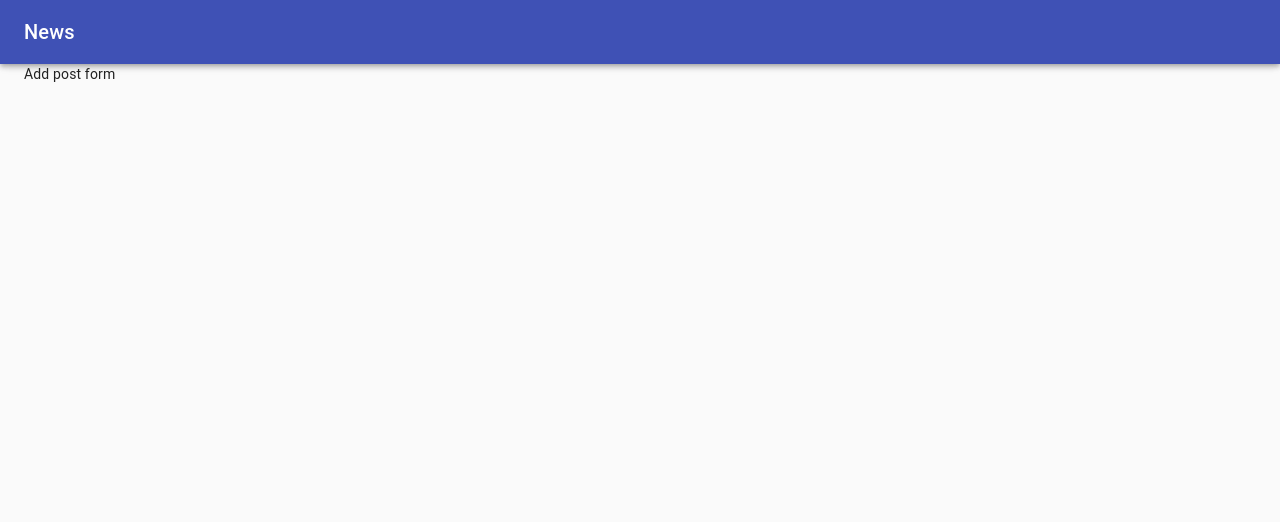
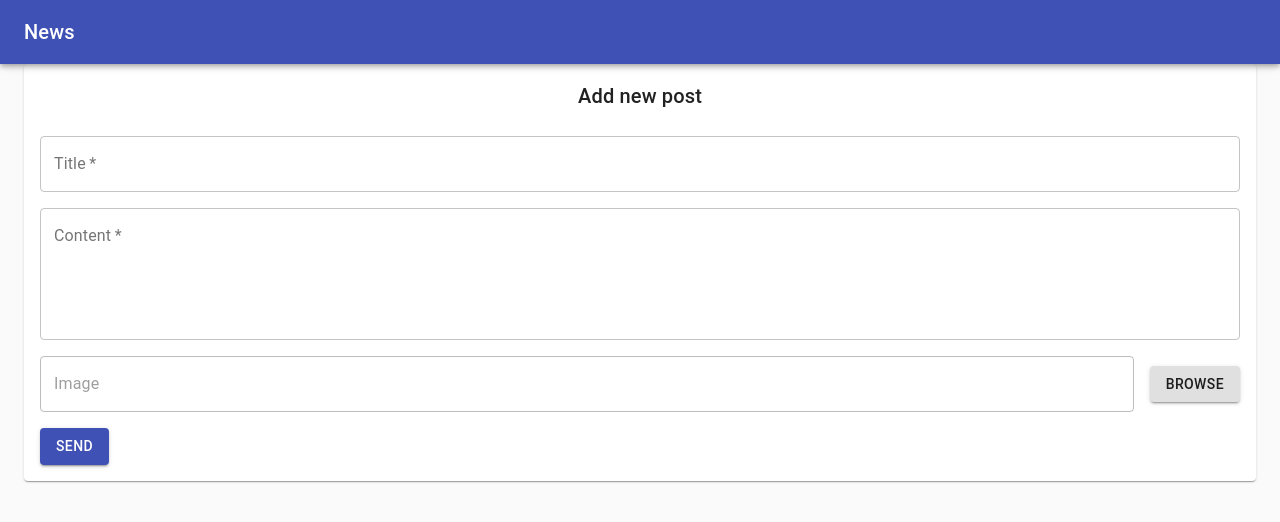
Before and after one commit to iisakjanova/js_group_10_exam_10_irina_isakzhanova, a React (Create React App) app in the folder frontend/: page /add in a window 1280 px wide. Shown: the top 522 px of the page. Built offline with nearby package versions, Linux system fonts and the light colour scheme.

Commit message:
Implemented adding new post (frontend)

```diff
--- /dev/null
+++ b/frontend/src/components/UI/FileInput/FileInput.js
@@ -0,0 +1,59 @@
+import React, {useRef, useState} from 'react';
+import {Grid, Button, TextField, makeStyles} from "@material-ui/core";
+
+const useStyles = makeStyles({
+    input: {
+        display: 'none',
+    },
+});
+
+const FileInput = ({onChange, name, label}) => {
+    const classes = useStyles();
+
+    const inputRef = useRef();
+
+    const [filename, setFilename] = useState('');
+
+    const handleFileChange = e => {
+        if (e.target.files[0]) {
+            setFilename(e.target.files[0].name);
+        } else {
+            setFilename('');
+        }
+
+        onChange(e);
+    };
+
+    const activateInput = () => {
+        inputRef.current.click();
+    };
+
+    return (
+        <>
+            <input
+                type="file"
+                name={name}
+                className={classes.input}
+                onChange={handleFileChange}
+                ref={inputRef}
+            />
+            <Grid container direction="row" spacing={2} alignItems="center">
+                <Grid item xs>
+                    <TextField
+                        disabled
+                        variant="outlined"
+                        fullWidth
+                        label={label}
+                        value={filename}
+                        onClick={activateInput}
+                    />
+                </Grid>
+                <Grid item>
+                    <Button variant="contained" onClick={activateInput}>Browse</Button>
+                </Grid>
+            </Grid>
+        </>
+    );
+};
+
+export default FileInput;
--- a/frontend/src/containers/AddPost/AddPost.js
+++ b/frontend/src/containers/AddPost/AddPost.js
@@ -1,10 +1,121 @@
-import React from 'react';
+import React, {useState} from 'react';
+import {Grid, makeStyles, Paper, Typography, TextField, Button} from "@material-ui/core";
+import {useDispatch} from "react-redux";
 
+import FileInput from "../../components/UI/FileInput/FileInput";
+import {addPost} from "../../store/actions/postsActions";
+
+const useStyles = makeStyles(theme => ({
+    root: {
+        padding: theme.spacing(2),
+    },
+    title: {
+        textAlign: "center",
+        marginBottom: theme.spacing(3),
+    },
+}));
+
+const initialState = {
+    title: '',
+    content: '',
+    image: null,
+};
 const AddPost = () => {
+    const classes = useStyles();
+    const dispatch = useDispatch();
+
+    const [post, setPost] = useState(initialState);
+    const [fileInputKey, setFileInputKey] = useState(null);
+
+    const handleInputChange = e => {
+        const {name, value} = e.target;
+
+        setPost(prev => ({
+            ...prev,
+            [name]: value,
+        }));
+    };
+
+    const handleFileChange = e => {
+        const name = e.target.name;
+        const file = e.target.files[0];
+
+        setPost(prev => ({
+            ...prev,
+            [name]: file,
+        }));
+    };
+
+    const handleFormSubmit = async e => {
+        e.preventDefault();
+        const formData = new FormData();
+
+        Object.keys(post).forEach(key => {
+            formData.append(key, post[key]);
+        });
+
+        try {
+            await dispatch(addPost(formData));
+            setPost(initialState);
+            setFileInputKey(Math.random());
+        } catch (e) {
+            console.log(e.message);
+        }
+
+        // dispatch(getMessages(lastDatetime));
+    };
+
     return (
-        <div>
-            Add post form
-        </div>
+        <Grid item>
+            <Paper className={classes.root}>
+                <Typography variant="h6" className={classes.title}>Add new post</Typography>
+                <form onSubmit={handleFormSubmit}>
+                    <Grid container direction="column" spacing={2}>
+                        <Grid item>
+                            <TextField
+                                required
+                                name="title"
+                                label="Title"
+                                variant="outlined"
+                                fullWidth
+                                value={post.title}
+                                onChange={handleInputChange}
+                            />
+                        </Grid>
+                        <Grid item>
+                            <TextField
+                                required
+                                name="content"
+                                label="Content"
+                                variant="outlined"
+                                multiline
+                                rows={5}
+                                fullWidth
+                                value={post.content}
+                                onChange={handleInputChange}
+                            />
+                        </Grid>
+                        <Grid item xs>
+                            <FileInput
+                                key={fileInputKey}
+                                label="Image"
+                                name="image"
+                                onChange={handleFileChange}
+                            />
+                        </Grid>
+                        <Grid item>
+                            <Button
+                                variant="contained"
+                                color="primary"
+                                type="submit"
+                            >
+                                Send
+                            </Button>
+                        </Grid>
+                    </Grid>
+                </form>
+            </Paper>
+        </Grid>
     );
 };
 
--- a/frontend/src/containers/News/News.js
+++ b/frontend/src/containers/News/News.js
@@ -1,6 +1,7 @@
 import React, {useEffect} from 'react';
 import {useDispatch} from "react-redux";
 import {Button, Grid, makeStyles, Typography} from "@material-ui/core";
+import {useHistory} from "react-router-dom";
 
 import {getPosts} from "../../store/actions/postsActions";
 import Posts from "../Posts/Posts";
@@ -16,10 +17,15 @@ const useStyles = makeStyles(theme => ({
 const News = () => {
     const classes = useStyles();
     const dispatch = useDispatch();
+    const history = useHistory();
 
     useEffect(() => {
         dispatch(getPosts());
     }, [dispatch]);
+
+    const handleAddPost = () => {
+        history.push('/add');
+    };
 
     return (
         <div>
@@ -31,6 +37,7 @@ const News = () => {
                    <Button
                        variant="contained"
                        color="default"
+                       onClick={handleAddPost}
                    >
                        Add new post
                    </Button>
--- a/frontend/src/store/actions/postsActions.js
+++ b/frontend/src/store/actions/postsActions.js
@@ -8,6 +8,10 @@ export const GET_POST_BY_ID_REQUEST = 'GET_POST_BY_ID_REQUEST';
 export const GET_POST_BY_ID_SUCCESS = 'GET_POST_BY_ID_SUCCESS';
 export const GET_POST_BY_ID_FAILURE = 'GET_POST_BY_ID_FAILURE';
 
+export const ADD_POST_REQUEST = 'ADD_POST_REQUEST';
+export const ADD_POST_SUCCESS = 'ADD_POST_SUCCESS';
+export const ADD_POST_FAILURE = 'ADD_POST_FAILURE';
+
 export const getPostsRequest = () => ({type: GET_POSTS_REQUEST});
 export const getPostsSuccess = data => ({type: GET_POSTS_SUCCESS, payload: data});
 export const getPostsFailure = error => ({type: GET_POSTS_FAILURE, payload: error});
@@ -15,6 +19,10 @@ export const getPostsFailure = error => ({type: GET_POSTS_FAILURE, payload: erro
 export const getPostByIdRequest = () => ({type: GET_POST_BY_ID_REQUEST});
 export const getPostByIdSuccess = (id, post) => ({type: GET_POST_BY_ID_SUCCESS, payload: {id, post}});
 export const getPostByIdFailure = error => ({type: GET_POST_BY_ID_FAILURE, payload: error});
+
+export const addPostRequest = () => ({type: ADD_POST_REQUEST});
+export const addPostSuccess = () => ({type: ADD_POST_SUCCESS});
+export const addPostFailure = error => ({type: ADD_POST_FAILURE, payload: error});
 
 export const getPosts = () => {
     return async dispatch => {
@@ -39,3 +47,16 @@ export const getPostById = (id) => {
         }
     };
 };
+
+export const addPost = (data) => {
+    return async dispatch => {
+        try {
+            dispatch(addPostRequest());
+            await axiosApi.post('/news', data);
+            dispatch(addPostSuccess());
+        } catch (error) {
+            dispatch(addPostFailure(error.response.data.error));
+            throw new Error(error.response.data.error);
+        }
+    };
+};
--- a/frontend/src/store/reducers/postsReducer.js
+++ b/frontend/src/store/reducers/postsReducer.js
@@ -1,4 +1,6 @@
 import {
+    ADD_POST_FAILURE,
+    ADD_POST_REQUEST, ADD_POST_SUCCESS,
     GET_POST_BY_ID_FAILURE,
     GET_POST_BY_ID_REQUEST, GET_POST_BY_ID_SUCCESS,
     GET_POSTS_FAILURE,
@@ -43,6 +45,12 @@ const postsReducer = (state = initialState, action) => {
             };
         case GET_POST_BY_ID_FAILURE:
             return {...state, loading: false, error: action.payload};
+        case ADD_POST_REQUEST:
+            return {...state, loading: true};
+        case ADD_POST_SUCCESS:
+            return {...state, loading: false, error: false};
+        case ADD_POST_FAILURE:
+            return {...state, loading: false, error: action.payload};
         default:
             return state;
     }
```
